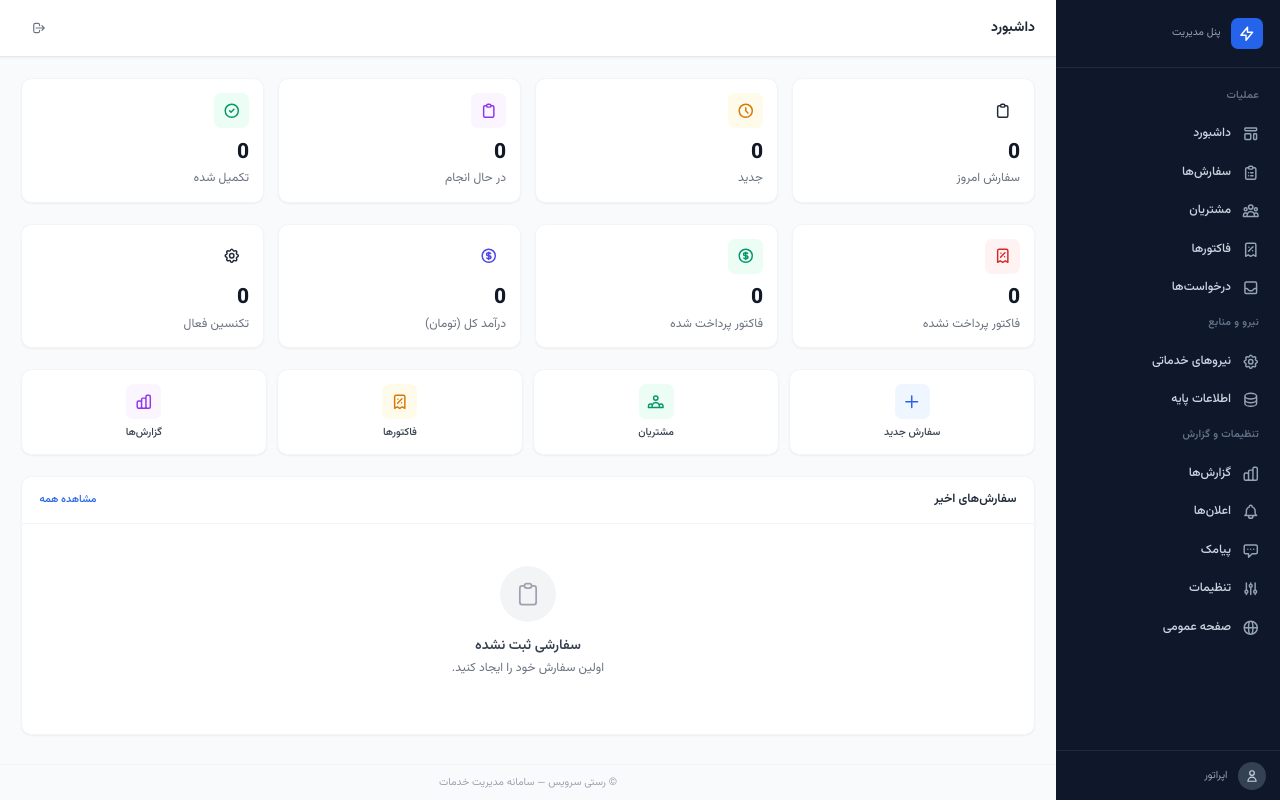
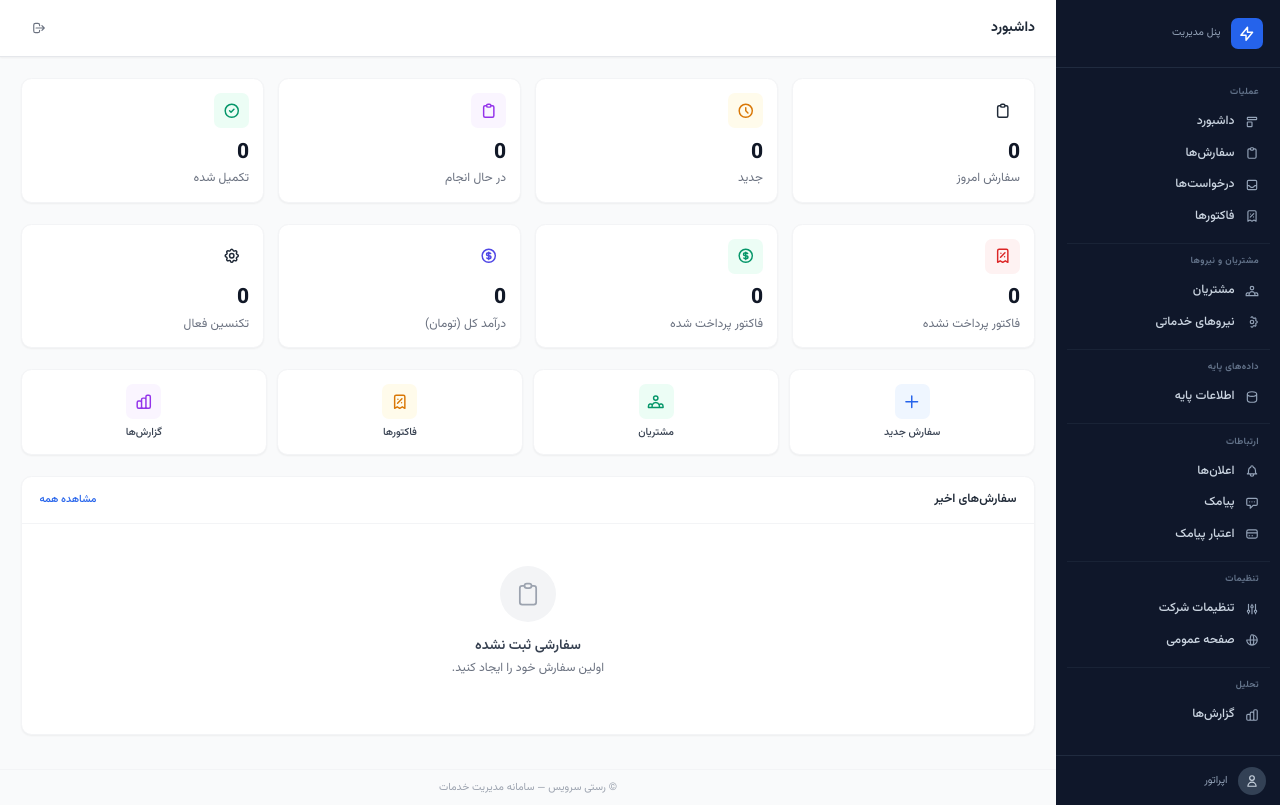
Before and after one commit to manouchehr94-ux/RastiClean_LIGHTforKiro, a Django app: template rasti-backend/current_project/templates/dashboard/home.html in a window 1280 px wide. Run offline with Django 3.2, Linux system fonts and the light colour scheme; the template is opened without the code that fills it, so the values that code supplies are empty.

Commit message:
feat: grouped sidebar navigation UX cleanup
Platform Owner: 4 groups (مدیریت/مالی/ارتباطات/تحلیل)
Tenant Admin: 6 groups (عملیات/مشتریان/داده‌ها/ارتباطات/تنظیمات/تحلیل)
CSS: .nav-group + .nav-group-title classes
No models/migrations/logic changes. 110 templates OK.

```diff
--- a/rasti-backend/current_project/static/css/dashboard.css
+++ b/rasti-backend/current_project/static/css/dashboard.css
@@ -500,3 +500,22 @@ textarea.form-control { resize: vertical; }
     src: url('/static/fonts/Vazirmatn-ExtraBold.woff2') format('woff2');
     font-weight: 800; font-style: normal; font-display: swap;
 }
+
+
+
+/* =============================================================================
+   SIDEBAR NAVIGATION GROUPS
+   ============================================================================= */
+.nav-group { margin-bottom: 0.75rem; }
+.nav-group-title {
+    padding: 0.5rem 0.75rem 0.25rem;
+    font-size: 0.65rem;
+    font-weight: 700;
+    color: #64748b;
+    text-transform: uppercase;
+    letter-spacing: 0.04em;
+    margin-bottom: 0.15rem;
+    border-top: 1px solid rgba(51,65,85,0.3);
+    padding-top: 0.75rem;
+}
+.nav-group:first-child .nav-group-title { border-top: none; padding-top: 0.25rem; }
--- a/rasti-backend/current_project/templates/includes/nav_admin.html
+++ b/rasti-backend/current_project/templates/includes/nav_admin.html
@@ -1,113 +1,86 @@
-{# Tenant Admin / Operator Navigation Items #}
+{# Tenant Admin / Operator Navigation — Grouped #}
 {% with current_path=request.path company_code=request.company.code %}
 
-<div class="mb-2">
-    <p class="px-3 py-2 text-xs font-semibold text-slate-500 uppercase tracking-wide">عملیات</p>
+{# === گروه: عملیات === #}
+<div class="nav-group">
+    <p class="nav-group-title">عملیات</p>
+    <a href="/{{ company_code }}/admin/" class="nav-item flex items-center gap-3 px-3 py-2 rounded-lg text-sm font-medium text-slate-300 hover:bg-slate-800 hover:text-white transition-smooth {% if current_path == '/'|add:company_code|add:'/admin/' %}active{% endif %}">
+        <svg class="nav-icon w-4 h-4 text-slate-400" fill="none" stroke="currentColor" viewBox="0 0 24 24"><path stroke-linecap="round" stroke-linejoin="round" stroke-width="2" d="M4 5a1 1 0 011-1h14a1 1 0 011 1v2a1 1 0 01-1 1H5a1 1 0 01-1-1V5zM4 13a1 1 0 011-1h6a1 1 0 011 1v6a1 1 0 01-1 1H5a1 1 0 01-1-1v-6z"/></svg>
+        <span>داشبورد</span>
+    </a>
+    <a href="/{{ company_code }}/admin/orders/" class="nav-item flex items-center gap-3 px-3 py-2 rounded-lg text-sm font-medium text-slate-300 hover:bg-slate-800 hover:text-white transition-smooth {% if '/admin/orders/' in current_path %}active{% endif %}">
+        <svg class="nav-icon w-4 h-4 text-slate-400" fill="none" stroke="currentColor" viewBox="0 0 24 24"><path stroke-linecap="round" stroke-linejoin="round" stroke-width="2" d="M9 5H7a2 2 0 00-2 2v12a2 2 0 002 2h10a2 2 0 002-2V7a2 2 0 00-2-2h-2M9 5a2 2 0 002 2h2a2 2 0 002-2M9 5a2 2 0 012-2h2a2 2 0 012 2"/></svg>
+        <span>سفارش‌ها</span>
+    </a>
+    <a href="/{{ company_code }}/admin/requests/" class="nav-item flex items-center gap-3 px-3 py-2 rounded-lg text-sm font-medium text-slate-300 hover:bg-slate-800 hover:text-white transition-smooth {% if '/admin/requests/' in current_path %}active{% endif %}">
+        <svg class="nav-icon w-4 h-4 text-slate-400" fill="none" stroke="currentColor" viewBox="0 0 24 24"><path stroke-linecap="round" stroke-linejoin="round" stroke-width="2" d="M20 13V6a2 2 0 00-2-2H6a2 2 0 00-2 2v7m16 0v5a2 2 0 01-2 2H6a2 2 0 01-2-2v-5m16 0h-2.586a1 1 0 00-.707.293l-2.414 2.414a1 1 0 01-.707.293h-3.172a1 1 0 01-.707-.293l-2.414-2.414A1 1 0 006.586 13H4"/></svg>
+        <span>درخواست‌ها</span>
+    </a>
+    <a href="/{{ company_code }}/admin/invoices/" class="nav-item flex items-center gap-3 px-3 py-2 rounded-lg text-sm font-medium text-slate-300 hover:bg-slate-800 hover:text-white transition-smooth {% if '/admin/invoices/' in current_path %}active{% endif %}">
+        <svg class="nav-icon w-4 h-4 text-slate-400" fill="none" stroke="currentColor" viewBox="0 0 24 24"><path stroke-linecap="round" stroke-linejoin="round" stroke-width="2" d="M9 14l6-6m-5.5.5h.01m4.99 5h.01M19 21V5a2 2 0 00-2-2H7a2 2 0 00-2 2v16l3.5-2 3.5 2 3.5-2 3.5 2z"/></svg>
+        <span>فاکتورها</span>
+    </a>
 </div>
 
-<a href="/{{ company_code }}/admin/"
-   class="nav-item flex items-center gap-3 px-3 py-2.5 rounded-lg text-sm font-medium text-slate-300 hover:bg-slate-800 hover:text-white transition-smooth {% if current_path == '/'|add:company_code|add:'/admin/' %}active{% endif %}">
-    <svg class="nav-icon w-5 h-5 text-slate-400" fill="none" stroke="currentColor" viewBox="0 0 24 24">
-        <path stroke-linecap="round" stroke-linejoin="round" stroke-width="2" d="M4 5a1 1 0 011-1h14a1 1 0 011 1v2a1 1 0 01-1 1H5a1 1 0 01-1-1V5zM4 13a1 1 0 011-1h6a1 1 0 011 1v6a1 1 0 01-1 1H5a1 1 0 01-1-1v-6zM16 13a1 1 0 011-1h2a1 1 0 011 1v6a1 1 0 01-1 1h-2a1 1 0 01-1-1v-6z"/>
-    </svg>
-    <span>داشبورد</span>
-</a>
-
-<a href="/{{ company_code }}/admin/orders/"
-   class="nav-item flex items-center gap-3 px-3 py-2.5 rounded-lg text-sm font-medium text-slate-300 hover:bg-slate-800 hover:text-white transition-smooth {% if '/admin/orders/' in current_path %}active{% endif %}">
-    <svg class="nav-icon w-5 h-5 text-slate-400" fill="none" stroke="currentColor" viewBox="0 0 24 24">
-        <path stroke-linecap="round" stroke-linejoin="round" stroke-width="2" d="M9 5H7a2 2 0 00-2 2v12a2 2 0 002 2h10a2 2 0 002-2V7a2 2 0 00-2-2h-2M9 5a2 2 0 002 2h2a2 2 0 002-2M9 5a2 2 0 012-2h2a2 2 0 012 2m-3 7h3m-3 4h3m-6-4h.01M9 16h.01"/>
-    </svg>
-    <span>سفارش‌ها</span>
-</a>
-
-<a href="/{{ company_code }}/admin/customers/"
-   class="nav-item flex items-center gap-3 px-3 py-2.5 rounded-lg text-sm font-medium text-slate-300 hover:bg-slate-800 hover:text-white transition-smooth {% if '/admin/customers/' in current_path %}active{% endif %}">
-    <svg class="nav-icon w-5 h-5 text-slate-400" fill="none" stroke="currentColor" viewBox="0 0 24 24">
-        <path stroke-linecap="round" stroke-linejoin="round" stroke-width="2" d="M17 20h5v-2a3 3 0 00-5.356-1.857M17 20H7m10 0v-2c0-.656-.126-1.283-.356-1.857M7 20H2v-2a3 3 0 015.356-1.857M7 20v-2c0-.656.126-1.283.356-1.857m0 0a5.002 5.002 0 019.288 0M15 7a3 3 0 11-6 0 3 3 0 016 0zm6 3a2 2 0 11-4 0 2 2 0 014 0zM7 10a2 2 0 11-4 0 2 2 0 014 0z"/>
-    </svg>
-    <span>مشتریان</span>
-</a>
-
-<a href="/{{ company_code }}/admin/invoices/"
-   class="nav-item flex items-center gap-3 px-3 py-2.5 rounded-lg text-sm font-medium text-slate-300 hover:bg-slate-800 hover:text-white transition-smooth {% if '/admin/invoices/' in current_path %}active{% endif %}">
-    <svg class="nav-icon w-5 h-5 text-slate-400" fill="none" stroke="currentColor" viewBox="0 0 24 24">
-        <path stroke-linecap="round" stroke-linejoin="round" stroke-width="2" d="M9 14l6-6m-5.5.5h.01m4.99 5h.01M19 21V5a2 2 0 00-2-2H7a2 2 0 00-2 2v16l3.5-2 3.5 2 3.5-2 3.5 2z"/>
-    </svg>
-    <span>فاکتورها</span>
-</a>
-
-<a href="/{{ company_code }}/admin/requests/"
-   class="nav-item flex items-center gap-3 px-3 py-2.5 rounded-lg text-sm font-medium text-slate-300 hover:bg-slate-800 hover:text-white transition-smooth {% if '/admin/requests/' in current_path %}active{% endif %}">
-    <svg class="nav-icon w-5 h-5 text-slate-400" fill="none" stroke="currentColor" viewBox="0 0 24 24">
-        <path stroke-linecap="round" stroke-linejoin="round" stroke-width="2" d="M20 13V6a2 2 0 00-2-2H6a2 2 0 00-2 2v7m16 0v5a2 2 0 01-2 2H6a2 2 0 01-2-2v-5m16 0h-2.586a1 1 0 00-.707.293l-2.414 2.414a1 1 0 01-.707.293h-3.172a1 1 0 01-.707-.293l-2.414-2.414A1 1 0 006.586 13H4"/>
-    </svg>
-    <span>درخواست‌ها</span>
-</a>
-
-<div class="mt-4 mb-2">
-    <p class="px-3 py-2 text-xs font-semibold text-slate-500 uppercase tracking-wide">نیرو و منابع</p>
+{# === گروه: مشتریان و نیروها === #}
+<div class="nav-group">
+    <p class="nav-group-title">مشتریان و نیروها</p>
+    <a href="/{{ company_code }}/admin/customers/" class="nav-item flex items-center gap-3 px-3 py-2 rounded-lg text-sm font-medium text-slate-300 hover:bg-slate-800 hover:text-white transition-smooth {% if '/admin/customers/' in current_path %}active{% endif %}">
+        <svg class="nav-icon w-4 h-4 text-slate-400" fill="none" stroke="currentColor" viewBox="0 0 24 24"><path stroke-linecap="round" stroke-linejoin="round" stroke-width="2" d="M17 20h5v-2a3 3 0 00-5.356-1.857M17 20H7m10 0v-2c0-.656-.126-1.283-.356-1.857M7 20H2v-2a3 3 0 015.356-1.857M7 20v-2c0-.656.126-1.283.356-1.857m0 0a5.002 5.002 0 019.288 0M15 7a3 3 0 11-6 0 3 3 0 016 0z"/></svg>
+        <span>مشتریان</span>
+    </a>
+    <a href="/{{ company_code }}/admin/technicians/" class="nav-item flex items-center gap-3 px-3 py-2 rounded-lg text-sm font-medium text-slate-300 hover:bg-slate-800 hover:text-white transition-smooth {% if '/admin/technicians/' in current_path %}active{% endif %}">
+        <svg class="nav-icon w-4 h-4 text-slate-400" fill="none" stroke="currentColor" viewBox="0 0 24 24"><path stroke-linecap="round" stroke-linejoin="round" stroke-width="2" d="M10.325 4.317c.426-1.756 2.924-1.756 3.35 0a1.724 1.724 0 002.573 1.066c1.543-.94 3.31.826 2.37 2.37a1.724 1.724 0 001.066 2.573c1.756.426 1.756 2.924 0 3.35a1.724 1.724 0 00-1.066 2.573c.94 1.543-.826 3.31-2.37 2.37a1.724 1.724 0 00-2.573 1.066c-.426 1.756-2.924 1.756-3.35 0"/><path stroke-linecap="round" stroke-linejoin="round" stroke-width="2" d="M15 12a3 3 0 11-6 0 3 3 0 016 0z"/></svg>
+        <span>نیروهای خدماتی</span>
+    </a>
 </div>
 
-<a href="/{{ company_code }}/admin/technicians/"
-   class="nav-item flex items-center gap-3 px-3 py-2.5 rounded-lg text-sm font-medium text-slate-300 hover:bg-slate-800 hover:text-white transition-smooth {% if '/admin/technicians/' in current_path %}active{% endif %}">
-    <svg class="nav-icon w-5 h-5 text-slate-400" fill="none" stroke="currentColor" viewBox="0 0 24 24">
-        <path stroke-linecap="round" stroke-linejoin="round" stroke-width="2" d="M10.325 4.317c.426-1.756 2.924-1.756 3.35 0a1.724 1.724 0 002.573 1.066c1.543-.94 3.31.826 2.37 2.37a1.724 1.724 0 001.066 2.573c1.756.426 1.756 2.924 0 3.35a1.724 1.724 0 00-1.066 2.573c.94 1.543-.826 3.31-2.37 2.37a1.724 1.724 0 00-2.573 1.066c-.426 1.756-2.924 1.756-3.35 0a1.724 1.724 0 00-2.573-1.066c-1.543.94-3.31-.826-2.37-2.37a1.724 1.724 0 00-1.066-2.573c-1.756-.426-1.756-2.924 0-3.35a1.724 1.724 0 001.066-2.573c-.94-1.543.826-3.31 2.37-2.37.996.608 2.296.07 2.572-1.065z"/>
-        <path stroke-linecap="round" stroke-linejoin="round" stroke-width="2" d="M15 12a3 3 0 11-6 0 3 3 0 016 0z"/>
-    </svg>
-    <span>نیروهای خدماتی</span>
-</a>
-
-<a href="/{{ company_code }}/admin/base-data/"
-   class="nav-item flex items-center gap-3 px-3 py-2.5 rounded-lg text-sm font-medium text-slate-300 hover:bg-slate-800 hover:text-white transition-smooth {% if '/admin/base-data/' in current_path %}active{% endif %}">
-    <svg class="nav-icon w-5 h-5 text-slate-400" fill="none" stroke="currentColor" viewBox="0 0 24 24">
-        <path stroke-linecap="round" stroke-linejoin="round" stroke-width="2" d="M4 7v10c0 2.21 3.582 4 8 4s8-1.79 8-4V7M4 7c0 2.21 3.582 4 8 4s8-1.79 8-4M4 7c0-2.21 3.582-4 8-4s8 1.79 8 4m0 5c0 2.21-3.582 4-8 4s-8-1.79-8-4"/>
-    </svg>
-    <span>اطلاعات پایه</span>
-</a>
-
-<div class="mt-4 mb-2">
-    <p class="px-3 py-2 text-xs font-semibold text-slate-500 uppercase tracking-wide">تنظیمات و گزارش</p>
+{# === گروه: داده‌های پایه === #}
+<div class="nav-group">
+    <p class="nav-group-title">داده‌های پایه</p>
+    <a href="/{{ company_code }}/admin/base-data/" class="nav-item flex items-center gap-3 px-3 py-2 rounded-lg text-sm font-medium text-slate-300 hover:bg-slate-800 hover:text-white transition-smooth {% if '/admin/base-data/' in current_path %}active{% endif %}">
+        <svg class="nav-icon w-4 h-4 text-slate-400" fill="none" stroke="currentColor" viewBox="0 0 24 24"><path stroke-linecap="round" stroke-linejoin="round" stroke-width="2" d="M4 7v10c0 2.21 3.582 4 8 4s8-1.79 8-4V7M4 7c0 2.21 3.582 4 8 4s8-1.79 8-4M4 7c0-2.21 3.582-4 8-4s8 1.79 8 4"/></svg>
+        <span>اطلاعات پایه</span>
+    </a>
 </div>
 
-<a href="/{{ company_code }}/admin/reports/"
-   class="nav-item flex items-center gap-3 px-3 py-2.5 rounded-lg text-sm font-medium text-slate-300 hover:bg-slate-800 hover:text-white transition-smooth {% if '/admin/reports/' in current_path %}active{% endif %}">
-    <svg class="nav-icon w-5 h-5 text-slate-400" fill="none" stroke="currentColor" viewBox="0 0 24 24">
-        <path stroke-linecap="round" stroke-linejoin="round" stroke-width="2" d="M9 19v-6a2 2 0 00-2-2H5a2 2 0 00-2 2v6a2 2 0 002 2h2a2 2 0 002-2zm0 0V9a2 2 0 012-2h2a2 2 0 012 2v10m-6 0a2 2 0 002 2h2a2 2 0 002-2m0 0V5a2 2 0 012-2h2a2 2 0 012 2v14a2 2 0 01-2 2h-2a2 2 0 01-2-2z"/>
-    </svg>
-    <span>گزارش‌ها</span>
-</a>
+{# === گروه: ارتباطات === #}
+<div class="nav-group">
+    <p class="nav-group-title">ارتباطات</p>
+    <a href="/{{ company_code }}/admin/notifications/" class="nav-item flex items-center gap-3 px-3 py-2 rounded-lg text-sm font-medium text-slate-300 hover:bg-slate-800 hover:text-white transition-smooth {% if '/admin/notifications/' in current_path %}active{% endif %}">
+        <svg class="nav-icon w-4 h-4 text-slate-400" fill="none" stroke="currentColor" viewBox="0 0 24 24"><path stroke-linecap="round" stroke-linejoin="round" stroke-width="2" d="M15 17h5l-1.405-1.405A2.032 2.032 0 0118 14.158V11a6.002 6.002 0 00-4-5.659V5a2 2 0 10-4 0v.341C7.67 6.165 6 8.388 6 11v3.159c0 .538-.214 1.055-.595 1.436L4 17h5m6 0v1a3 3 0 11-6 0v-1m6 0H9"/></svg>
+        <span>اعلان‌ها</span>
+    </a>
+    <a href="/{{ company_code }}/admin/sms/outbox/" class="nav-item flex items-center gap-3 px-3 py-2 rounded-lg text-sm font-medium text-slate-300 hover:bg-slate-800 hover:text-white transition-smooth {% if '/admin/sms/' in current_path %}active{% endif %}">
+        <svg class="nav-icon w-4 h-4 text-slate-400" fill="none" stroke="currentColor" viewBox="0 0 24 24"><path stroke-linecap="round" stroke-linejoin="round" stroke-width="2" d="M8 10h.01M12 10h.01M16 10h.01M9 16H5a2 2 0 01-2-2V6a2 2 0 012-2h14a2 2 0 012 2v8a2 2 0 01-2 2h-5l-5 5v-5z"/></svg>
+        <span>پیامک</span>
+    </a>
+    <a href="/{{ company_code }}/admin/sms-credit/" class="nav-item flex items-center gap-3 px-3 py-2 rounded-lg text-sm font-medium text-slate-300 hover:bg-slate-800 hover:text-white transition-smooth {% if '/admin/sms-credit/' in current_path %}active{% endif %}">
+        <svg class="nav-icon w-4 h-4 text-slate-400" fill="none" stroke="currentColor" viewBox="0 0 24 24"><path stroke-linecap="round" stroke-linejoin="round" stroke-width="2" d="M3 10h18M7 15h1m4 0h1m-7 4h12a3 3 0 003-3V8a3 3 0 00-3-3H6a3 3 0 00-3 3v8a3 3 0 003 3z"/></svg>
+        <span>اعتبار پیامک</span>
+    </a>
+</div>
 
-<a href="/{{ company_code }}/admin/notifications/"
-   class="nav-item flex items-center gap-3 px-3 py-2.5 rounded-lg text-sm font-medium text-slate-300 hover:bg-slate-800 hover:text-white transition-smooth {% if '/admin/notifications/' in current_path %}active{% endif %}">
-    <svg class="nav-icon w-5 h-5 text-slate-400" fill="none" stroke="currentColor" viewBox="0 0 24 24">
-        <path stroke-linecap="round" stroke-linejoin="round" stroke-width="2" d="M15 17h5l-1.405-1.405A2.032 2.032 0 0118 14.158V11a6.002 6.002 0 00-4-5.659V5a2 2 0 10-4 0v.341C7.67 6.165 6 8.388 6 11v3.159c0 .538-.214 1.055-.595 1.436L4 17h5m6 0v1a3 3 0 11-6 0v-1m6 0H9"/>
-    </svg>
-    <span>اعلان‌ها</span>
-</a>
+{# === گروه: تنظیمات شرکت === #}
+<div class="nav-group">
+    <p class="nav-group-title">تنظیمات</p>
+    <a href="/{{ company_code }}/admin/settings/" class="nav-item flex items-center gap-3 px-3 py-2 rounded-lg text-sm font-medium text-slate-300 hover:bg-slate-800 hover:text-white transition-smooth {% if '/admin/settings/' in current_path %}active{% endif %}">
+        <svg class="nav-icon w-4 h-4 text-slate-400" fill="none" stroke="currentColor" viewBox="0 0 24 24"><path stroke-linecap="round" stroke-linejoin="round" stroke-width="2" d="M12 6V4m0 2a2 2 0 100 4m0-4a2 2 0 110 4m-6 8a2 2 0 100-4m0 4a2 2 0 110-4m0 4v2m0-6V4m6 6v10m6-2a2 2 0 100-4m0 4a2 2 0 110-4m0 4v2m0-6V4"/></svg>
+        <span>تنظیمات شرکت</span>
+    </a>
+    <a href="/{{ company_code }}/admin/page/" class="nav-item flex items-center gap-3 px-3 py-2 rounded-lg text-sm font-medium text-slate-300 hover:bg-slate-800 hover:text-white transition-smooth {% if '/admin/page/' in current_path %}active{% endif %}">
+        <svg class="nav-icon w-4 h-4 text-slate-400" fill="none" stroke="currentColor" viewBox="0 0 24 24"><path stroke-linecap="round" stroke-linejoin="round" stroke-width="2" d="M21 12a9 9 0 01-9 9m9-9a9 9 0 00-9-9m9 9H3m9 9a9 9 0 01-9-9m9 9c1.657 0 3-4.03 3-9s-1.343-9-3-9m0 18c-1.657 0-3-4.03-3-9s1.343-9 3-9"/></svg>
+        <span>صفحه عمومی</span>
+    </a>
+</div>
 
-<a href="/{{ company_code }}/admin/sms/outbox/"
-   class="nav-item flex items-center gap-3 px-3 py-2.5 rounded-lg text-sm font-medium text-slate-300 hover:bg-slate-800 hover:text-white transition-smooth {% if '/admin/sms/' in current_path %}active{% endif %}">
-    <svg class="nav-icon w-5 h-5 text-slate-400" fill="none" stroke="currentColor" viewBox="0 0 24 24">
-        <path stroke-linecap="round" stroke-linejoin="round" stroke-width="2" d="M8 10h.01M12 10h.01M16 10h.01M9 16H5a2 2 0 01-2-2V6a2 2 0 012-2h14a2 2 0 012 2v8a2 2 0 01-2 2h-5l-5 5v-5z"/>
-    </svg>
-    <span>پیامک</span>
-</a>
-
-<a href="/{{ company_code }}/admin/settings/"
-   class="nav-item flex items-center gap-3 px-3 py-2.5 rounded-lg text-sm font-medium text-slate-300 hover:bg-slate-800 hover:text-white transition-smooth {% if '/admin/settings/' in current_path %}active{% endif %}">
-    <svg class="nav-icon w-5 h-5 text-slate-400" fill="none" stroke="currentColor" viewBox="0 0 24 24">
-        <path stroke-linecap="round" stroke-linejoin="round" stroke-width="2" d="M12 6V4m0 2a2 2 0 100 4m0-4a2 2 0 110 4m-6 8a2 2 0 100-4m0 4a2 2 0 110-4m0 4v2m0-6V4m6 6v10m6-2a2 2 0 100-4m0 4a2 2 0 110-4m0 4v2m0-6V4"/>
-    </svg>
-    <span>تنظیمات</span>
-</a>
-
-<a href="/{{ company_code }}/admin/page/"
-   class="nav-item flex items-center gap-3 px-3 py-2.5 rounded-lg text-sm font-medium text-slate-300 hover:bg-slate-800 hover:text-white transition-smooth {% if '/admin/page/' in current_path %}active{% endif %}">
-    <svg class="nav-icon w-5 h-5 text-slate-400" fill="none" stroke="currentColor" viewBox="0 0 24 24">
-        <path stroke-linecap="round" stroke-linejoin="round" stroke-width="2" d="M21 12a9 9 0 01-9 9m9-9a9 9 0 00-9-9m9 9H3m9 9a9 9 0 01-9-9m9 9c1.657 0 3-4.03 3-9s-1.343-9-3-9m0 18c-1.657 0-3-4.03-3-9s1.343-9 3-9m-9 9a9 9 0 019-9"/>
-    </svg>
-    <span>صفحه عمومی</span>
-</a>
+{# === گروه: گزارش‌ها === #}
+<div class="nav-group">
+    <p class="nav-group-title">تحلیل</p>
+    <a href="/{{ company_code }}/admin/reports/" class="nav-item flex items-center gap-3 px-3 py-2 rounded-lg text-sm font-medium text-slate-300 hover:bg-slate-800 hover:text-white transition-smooth {% if '/admin/reports/' in current_path %}active{% endif %}">
+        <svg class="nav-icon w-4 h-4 text-slate-400" fill="none" stroke="currentColor" viewBox="0 0 24 24"><path stroke-linecap="round" stroke-linejoin="round" stroke-width="2" d="M9 19v-6a2 2 0 00-2-2H5a2 2 0 00-2 2v6a2 2 0 002 2h2a2 2 0 002-2zm0 0V9a2 2 0 012-2h2a2 2 0 012 2v10m-6 0a2 2 0 002 2h2a2 2 0 002-2m0 0V5a2 2 0 012-2h2a2 2 0 012 2v14a2 2 0 01-2 2h-2a2 2 0 01-2-2z"/></svg>
+        <span>گزارش‌ها</span>
+    </a>
+</div>
 
 {% endwith %}
```
Also changed, not shown: rasti-backend/current_project/templates/includes/nav_platform.html (+44 -56 lines).
